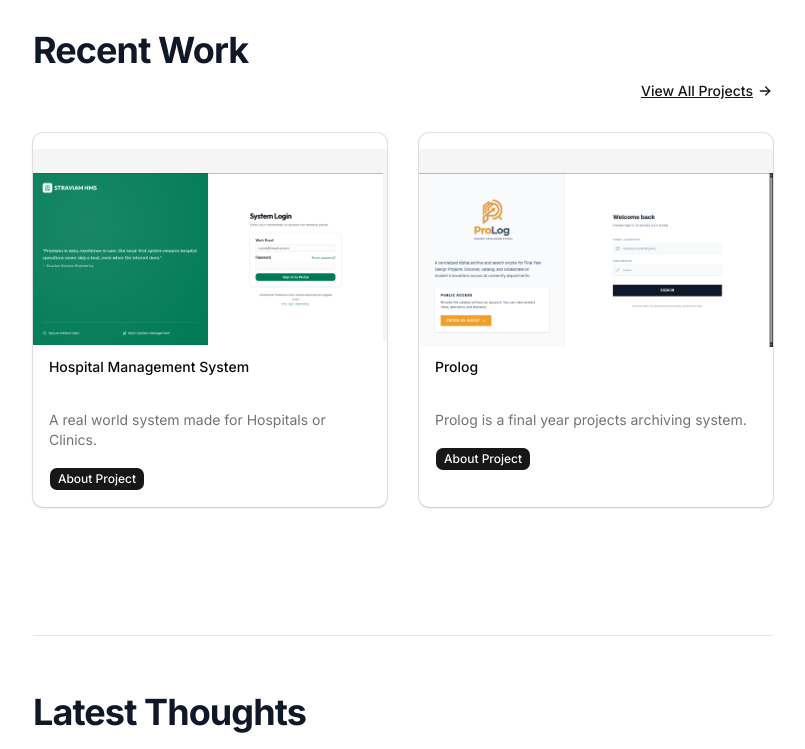
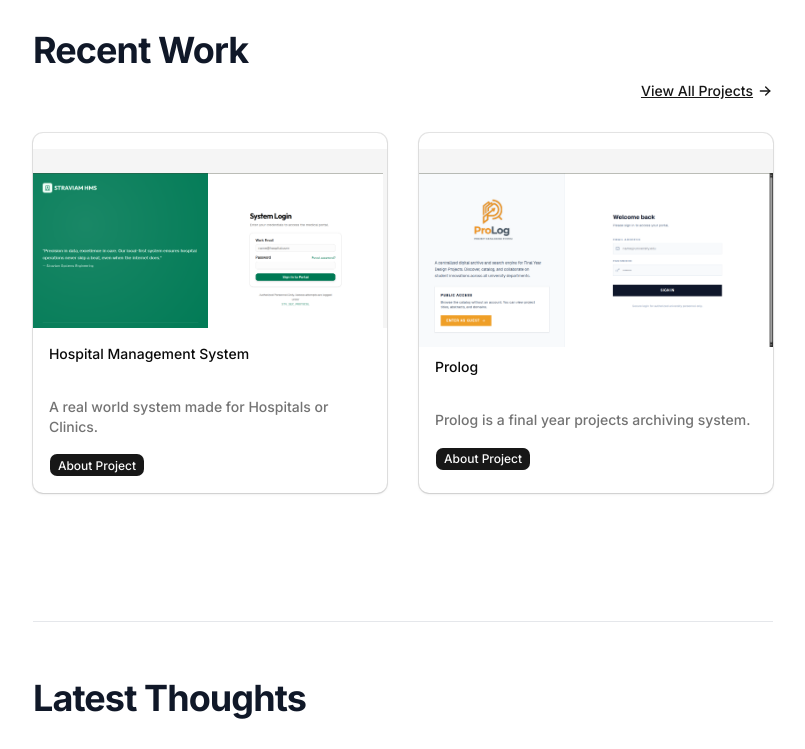
Before and after one commit to Abdul-Mueed54/portfolio, a Next.js app: page / in a window 1280 px wide. Shown: the part 700-1449 px from the top of the page, without its empty margins (237-1042 px from the left). Built offline with nearby package versions, Linux system fonts and the light colour scheme.

Commit message:
fixed some project card formatting issues on home

```diff
--- a/app/page.tsx
+++ b/app/page.tsx
@@ -55,36 +55,62 @@ export default function HomePage() {
 
         <div className="grid grid-cols-1 md:grid-cols-2 gap-8">
           {/* Project Card 1 */}
-          <Card className="overflow-hidden border-border/50 shadow-sm">
-            <div className="relative w-full h-48 bg-muted">
-              <Image src="/HMS.png" alt="hms" width={350} height={350} className="object-cover" />
+              <Link href="/projects/hms" className="no-underline">
+          <Card className="overflow-hidden border-border/50 h-90 shadow-sm">
+            <div className="relative w-full h-48 bg-muted overflow-hidden">
+              <Image
+                src="/HMS.png"
+                alt="hms"
+                width={350}
+                height={350}
+                className="object-cover transition-transform duration-300 group-hover:scale-105"
+              />
             </div>
-            <CardHeader> <CardTitle>Hospital Management System</CardTitle> </CardHeader>
+            <CardHeader>
+              {" "}
+              <CardTitle>Hospital Management System</CardTitle>{" "}
+            </CardHeader>
             <CardContent>
-              <p className="text-sm text-muted-foreground mb-4">A real world system made for Hospitals or Clinics.</p>
-              <Link href="/projects/hms"> <Button size="sm"> About Project </Button> </Link>
+              <p className="text-sm text-muted-foreground mb-4">
+                A real world system made for Hospitals or Clinics.
+              </p>
+                {" "}
+                <Button size="sm"> About Project </Button>{" "}
             </CardContent>
           </Card>
+              </Link>
 
           {/* Project Card 2 */}
-          <Card className="overflow-hidden border-border/50 shadow-sm">
+          <Link href="/projects/prolog" className="no-underline">
+            <Card className="overflow-hidden border-border/50 h-90 shadow-sm">
               <div className="relative w-full h-48 bg-muted">
-              <Image src="/prolog.png" alt="Prolog" height={400} width={400} className="object-cover" />
+                <Image
+                  src="/prolog.png"
+                  alt="Prolog"
+                  height={400}
+                  width={400}
+                  className="object-cover transition-transform duration-300 group-hover:scale-105"
+                />
               </div>
               <CardHeader>
                 <CardTitle>Prolog</CardTitle>
               </CardHeader>
               <CardContent>
-              <p className="text-sm text-muted-foreground mb-4">Prolog is a final year projects archiving system.</p>
-              <Link href="/projects/prolog"> <Button size="sm"> About Project </Button>
-              </Link>
+                <p className="text-sm text-muted-foreground mb-4">
+                  Prolog is a final year projects archiving system.
+                </p>
+                <Button size="sm"> About Project </Button>
               </CardContent>
             </Card>
+          </Link>
         </div>
 
         {/* Mobile View All Button */}
         <Link href="/projects" className="md:hidden block w-full">
-          <Button variant="outline" className=""> View All Projects →</Button>
+          <Button variant="outline" className="">
+            {" "}
+            View All Projects →
+          </Button>
         </Link>
       </section>
 
@@ -96,22 +122,30 @@ export default function HomePage() {
         <div className="grid grid-cols-1 md:grid-cols-2 gap-6">
           <Card>
             <CardHeader className="pb-2">
-              <div className="mb-2"> <Badge>Tech</Badge></div>
+              <div className="mb-2">
+                {" "}
+                <Badge>Tech</Badge>
+              </div>
               <CardTitle>My Portfolio with Next.js</CardTitle>
             </CardHeader>
             <CardContent>
-              <p className="text-sm text-muted-foreground mb-4">A practical guide to make Portfolios with @next/mdx
+              <p className="text-sm text-muted-foreground mb-4">
+                A practical guide to make Portfolios with @next/mdx
               </p>
-              <Link href="/blogs/tech/my-portfolio" className="text-primary hover:underline text-sm font-medium"> Read Post →
+              <Link
+                href="/blogs/tech/my-portfolio"
+                className="text-primary hover:underline text-sm font-medium"
+              >
+                {" "}
+                Read Post →
               </Link>
             </CardContent>
           </Card>
-
-
         </div>
 
         <Link href="/blogs" className="inline-block">
-          <Button variant="outline" className="group">Read More Writings
+          <Button variant="outline" className="group">
+            Read More Writings
             <IconArrowRight className="ml-2 w-4 h-4 transition-transform group-hover:translate-x-1" />
           </Button>
         </Link>
@@ -121,9 +155,15 @@ export default function HomePage() {
 
       {/* 5. QUICK CONTACT CTA */}
       <section className="bg-muted/50 rounded-3xl p-6 md:p-12 space-y-4 md:space-y-6 border flex flex-col items-center justify-center text-center">
-        <h2 className="text-2xl md:text-3xl font-bold tracking-tight">Ready to build something?</h2>
-        <p className="text-base md:text-lg text-muted-foreground text-center max-w-xl mx-auto">I'm currently open to new opportunities and collaborations.</p>
-        <Link href="/contact" className="inline-block pt-2"><Button size="lg">Send a Message</Button></Link>
+        <h2 className="text-2xl md:text-3xl font-bold tracking-tight">
+          Ready to build something?
+        </h2>
+        <p className="text-base md:text-lg text-muted-foreground text-center max-w-xl mx-auto">
+          I'm currently open to new opportunities and collaborations.
+        </p>
+        <Link href="/contact" className="inline-block pt-2">
+          <Button size="lg">Send a Message</Button>
+        </Link>
       </section>
     </main>
   );
```
Lines whose indentation alone changed are shown as unchanged.
